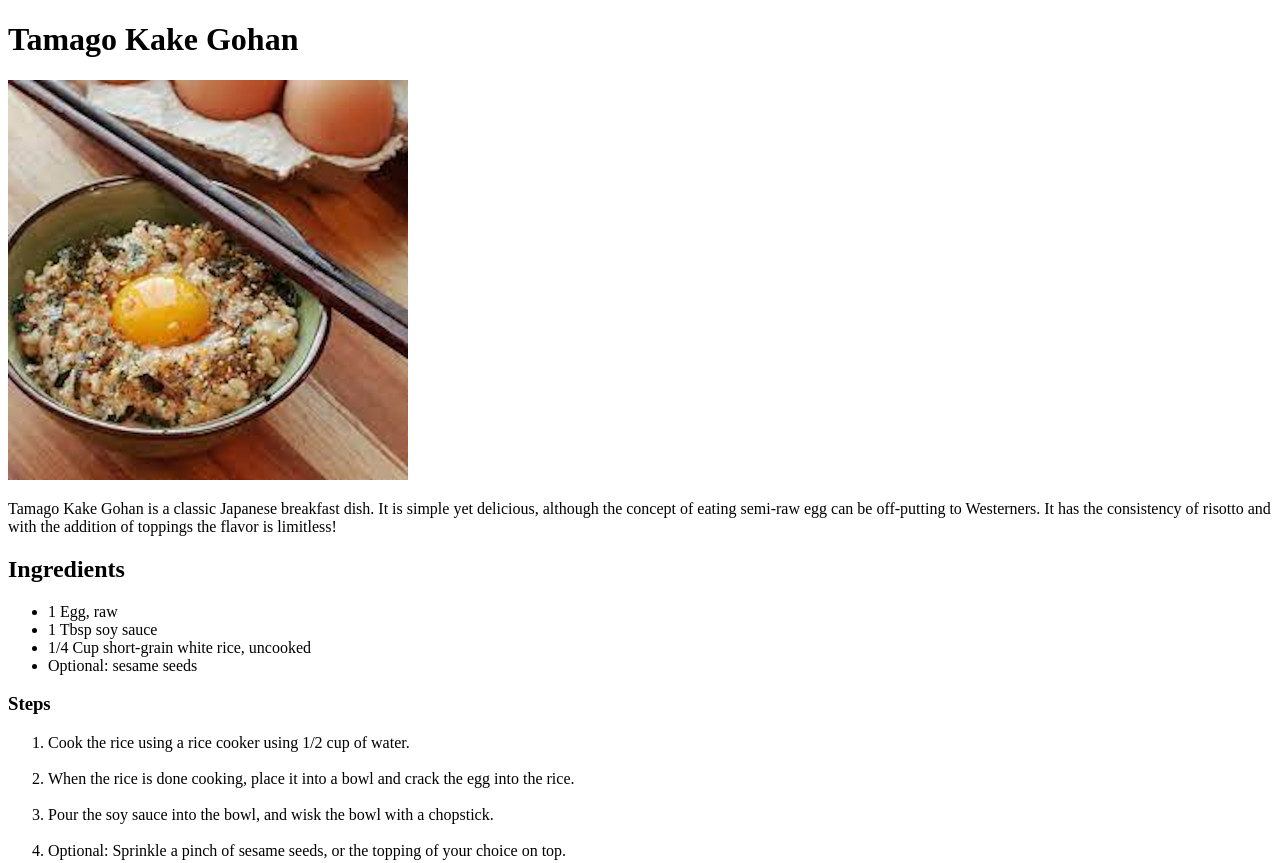
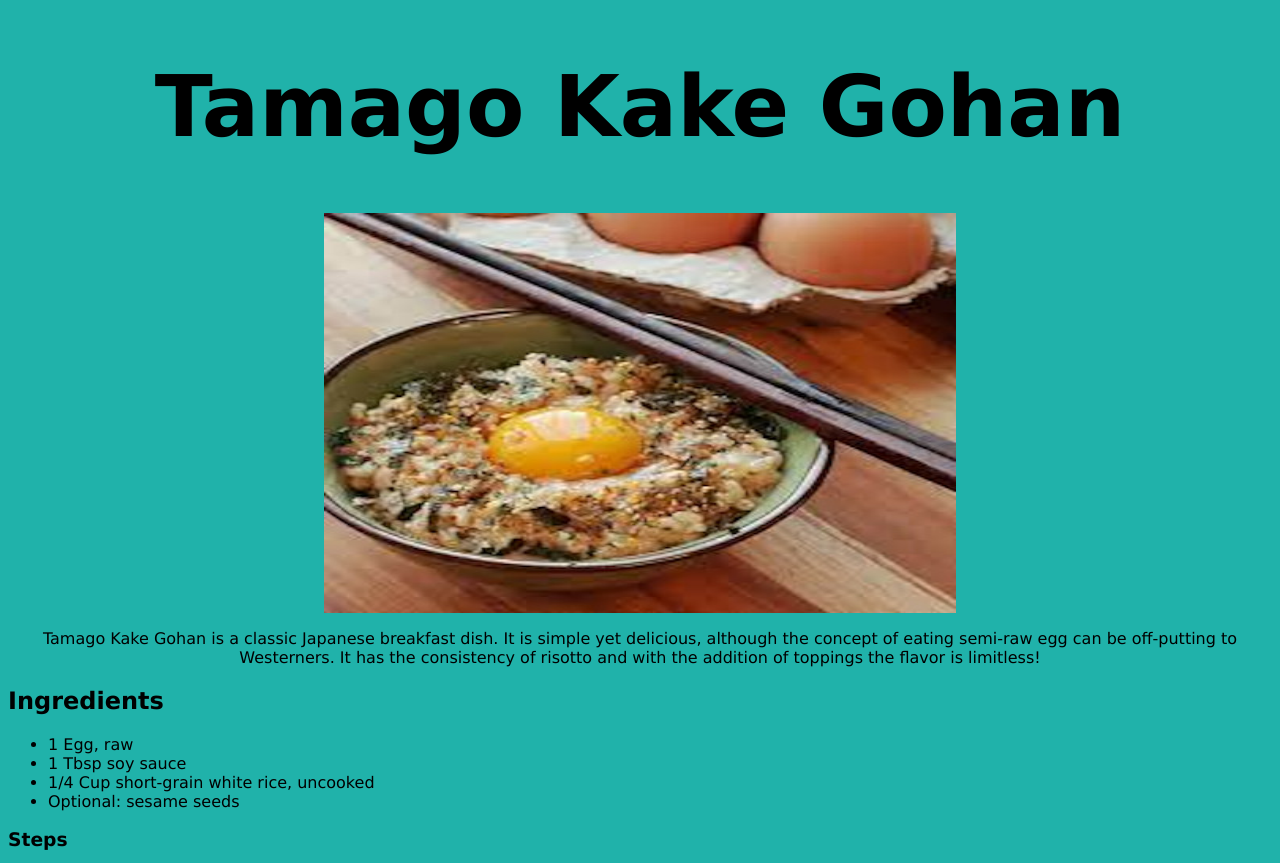
Before and after one commit to GAndriano/odin-recipes, a plain HTML site: page recipes/tamago.html in a window 1280 px wide. Shown: the top 863 px of the page. Drawn offline with Linux system fonts and the light colour scheme.

Commit message:
Added some style!

```diff
--- a/recipes/tamago.html
+++ b/recipes/tamago.html
@@ -5,11 +5,12 @@
     <meta http-equiv="X-UA-Compatible" content="IE=edge">
     <meta name="viewport" content="width=device-width, initial-scale=1.0">
     <title>Tamago Kake Gohan</title>
+    <link rel="stylesheet" href="../../odin-recipes/style.css"/>
 </head>
 <body>
-    <h1>Tamago Kake Gohan</h1>
-        <img src="tamago.jpeg" alt="Tamago Kake Gohan">
-        <p>Tamago Kake Gohan is a classic Japanese breakfast dish. It is simple yet delicious, although the concept of eating semi-raw egg can be off-putting to Westerners. It has the consistency of risotto and with the addition of toppings the flavor is limitless! </p>
+    <h1 class='title'>Tamago Kake Gohan</h1>
+        <img class='img tbig' src="tamago.jpeg" alt="Tamago Kake Gohan">
+        <p class='desc'>Tamago Kake Gohan is a classic Japanese breakfast dish. It is simple yet delicious, although the concept of eating semi-raw egg can be off-putting to Westerners. It has the consistency of risotto and with the addition of toppings the flavor is limitless! </p>
     <h2>Ingredients</h2>
         <ul>
             <li>1 Egg, raw</li>
--- /dev/null
+++ b/style.css
@@ -0,0 +1,29 @@
+html {background-color: lightseagreen;}
+html {font-family: Verdana, Geneva, Tahoma, sans-serif;}
+.title {
+    text-align: center;
+    color: black;
+    font-weight: bold;
+    font-size: 85px;
+}
+
+.list {
+    text-align: left;
+    font-size: 22px;
+    color: lightskyblue;
+}
+
+.img {
+    display: block;
+    margin-left: auto;
+    margin-right: auto;
+    width: 50%;
+}
+
+.desc {
+    text-align: center;
+}
+
+.img.tbig {
+    height: 400px ;
+}
```
Also changed, not shown: index.html (+5 -4 lines), recipes/grilledcheese.html (+4 -3 lines), recipes/pizza.html (+6 -5 lines).
